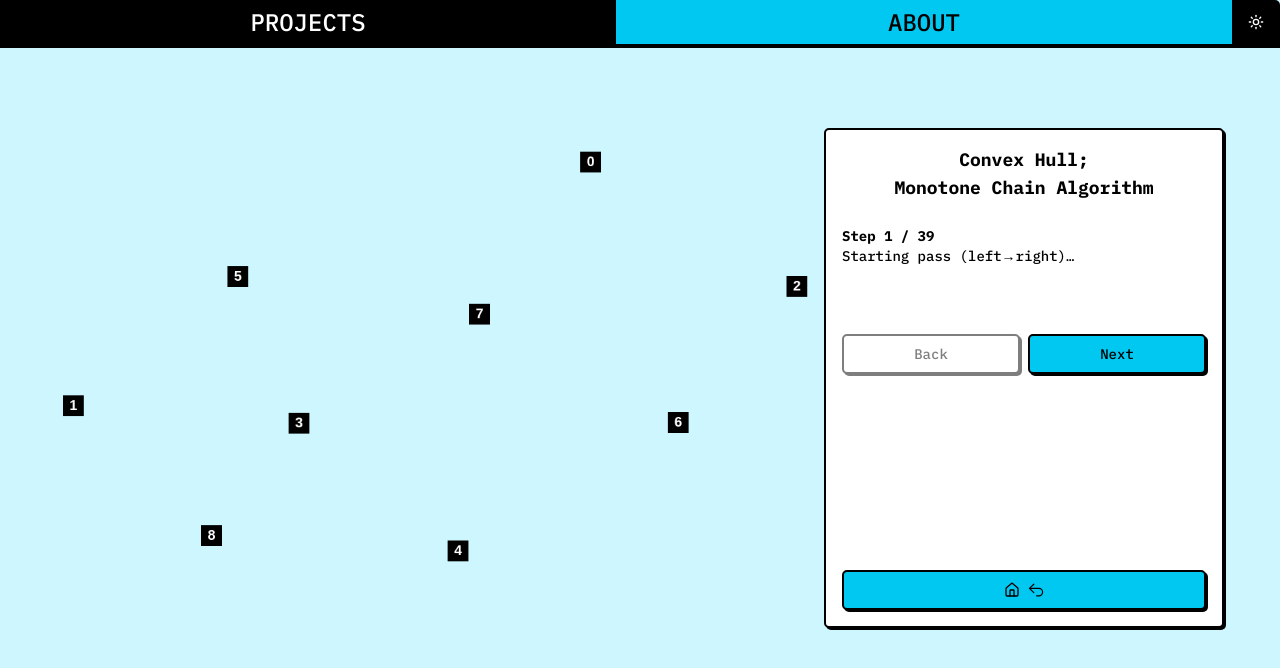
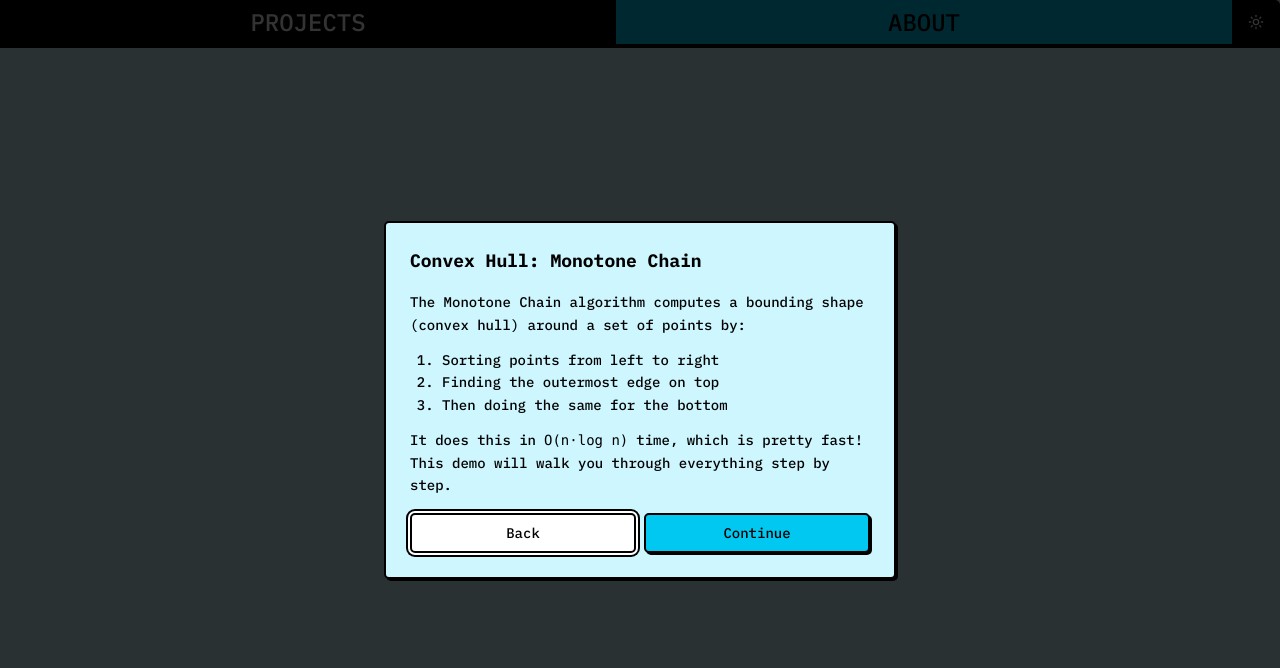
Before and after one commit to andreicstoica/algos-visualized, a Next.js app: page /convex-hull in a window 1280 px wide. Shown: the top 668 px of the page. Built offline with nearby package versions, Linux system fonts and the light colour scheme.

Commit message:
polished convex hull viz

```diff
--- a/src/app/convex-hull/page.tsx
+++ b/src/app/convex-hull/page.tsx
@@ -14,9 +14,20 @@ import Canvas from "@/components/canvas";
 import {
   Card,
   CardAction,
+  CardContent,
   CardDescription,
+  CardHeader,
   CardTitle,
 } from "@/components/ui/card";
+import {
+  AlertDialog,
+  AlertDialogContent,
+  AlertDialogTitle,
+  AlertDialogDescription,
+  AlertDialogFooter,
+  AlertDialogAction,
+  AlertDialogCancel,
+} from "@/components/ui/alert-dialog";
 import { Button } from "@/components/ui/button";
 import { House } from "lucide-react";
 import { ArrowUturnLeftIcon } from "@heroicons/react/20/solid";
@@ -38,6 +49,9 @@ export default function ConvexHullPage() {
   // stepper state management
   const [frameIdx, setFrameIdx] = useState(0);
   const [steps, setSteps] = useState<MonotoneChainStep[]>([]);
+
+  // intro
+  const [showIntro, setShowIntro] = useState(true);
 
   useEffect(() => {
     const w = window.innerWidth - window.innerWidth * 0.1;
@@ -199,6 +213,47 @@ export default function ConvexHullPage() {
   const step = steps[frameIdx];
   return (
     <div className="mx-2 my-20">
+      {/* 1) Intro Alert */}
+      <AlertDialog open={showIntro}>
+        <AlertDialogContent>
+          <AlertDialogTitle>Convex Hull: Monotone Chain</AlertDialogTitle>
+
+          <AlertDialogDescription asChild>
+            <div className="flex flex-col gap-3 text-sm leading-relaxed">
+              The Monotone Chain algorithm computes a bounding shape (convex
+              hull) around a set of points by:
+              <ul className="ml-8 list-decimal">
+                <li>Sorting points from left to right</li>
+                <li>Finding the outermost edge on top</li>
+                <li>Then doing the same for the bottom</li>
+              </ul>
+              <p>
+                It does this in
+                <code className="mx-2 inline font-mono">O(n·log n)</code>
+                time, which is pretty fast! This demo will walk you through
+                everything step by step.
+              </p>
+            </div>
+          </AlertDialogDescription>
+
+          <AlertDialogFooter className="flex-col gap-2 sm:flex-row">
+            <AlertDialogCancel
+              type="button"
+              onClick={() => router.push("/")}
+              className="w-full"
+            >
+              Back
+            </AlertDialogCancel>
+            <AlertDialogAction asChild>
+              <Button type="submit" className="w-full">
+                Continue
+              </Button>
+            </AlertDialogAction>
+          </AlertDialogFooter>
+        </AlertDialogContent>
+      </AlertDialog>
+
+      {!showIntro && (
         <div className="grid grid-cols-[1fr_auto] grid-rows-1 gap-4">
           {canvasWidth && canvasHeight && (
             <Canvas width={canvasWidth} height={canvasHeight} draw={treeDraw} />
@@ -251,6 +306,7 @@ export default function ConvexHullPage() {
             </CardAction>
           </Card>
         </div>
+      )}
     </div>
   );
 }
```
Lines whose indentation alone changed are shown as unchanged.
